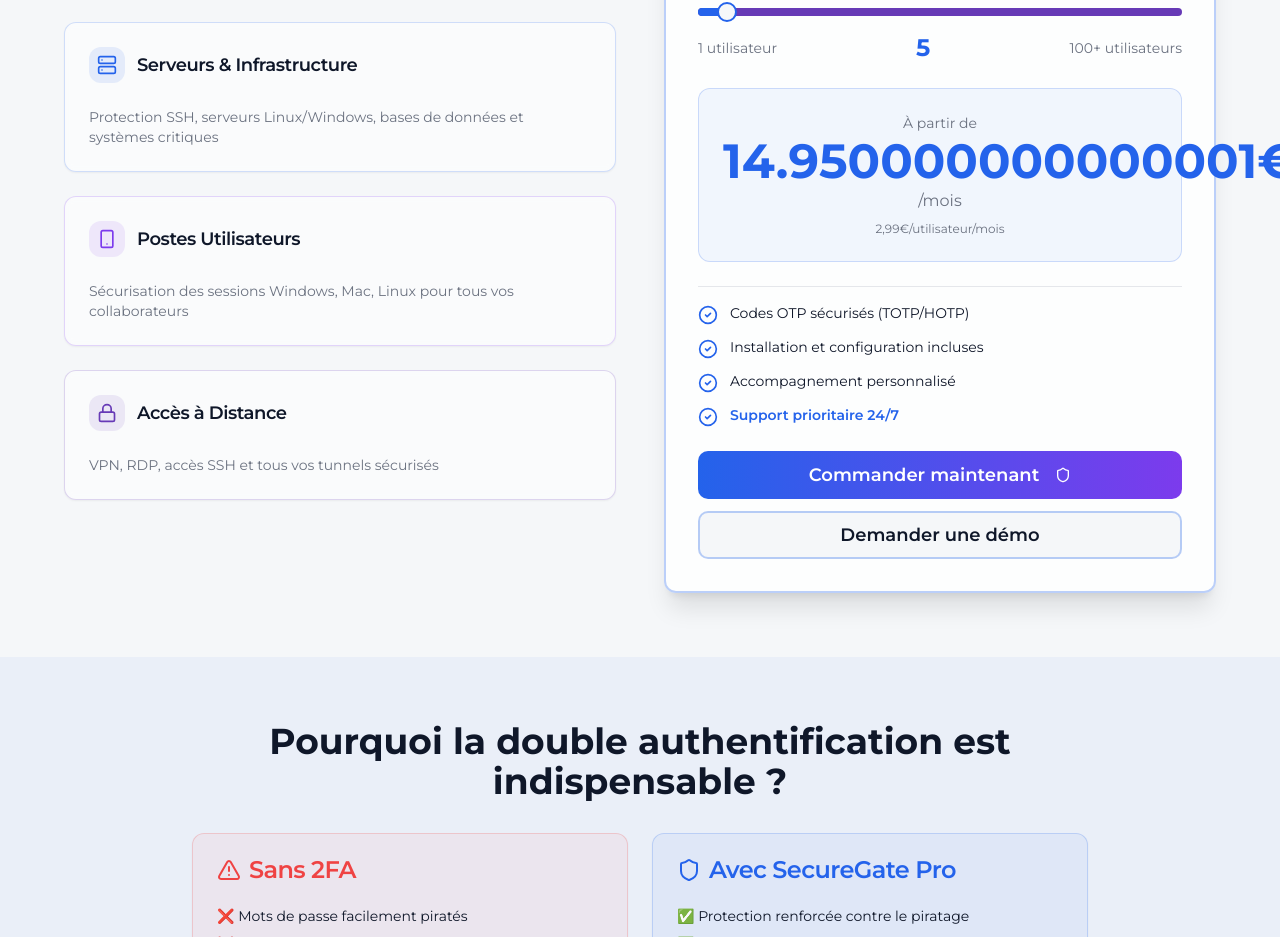
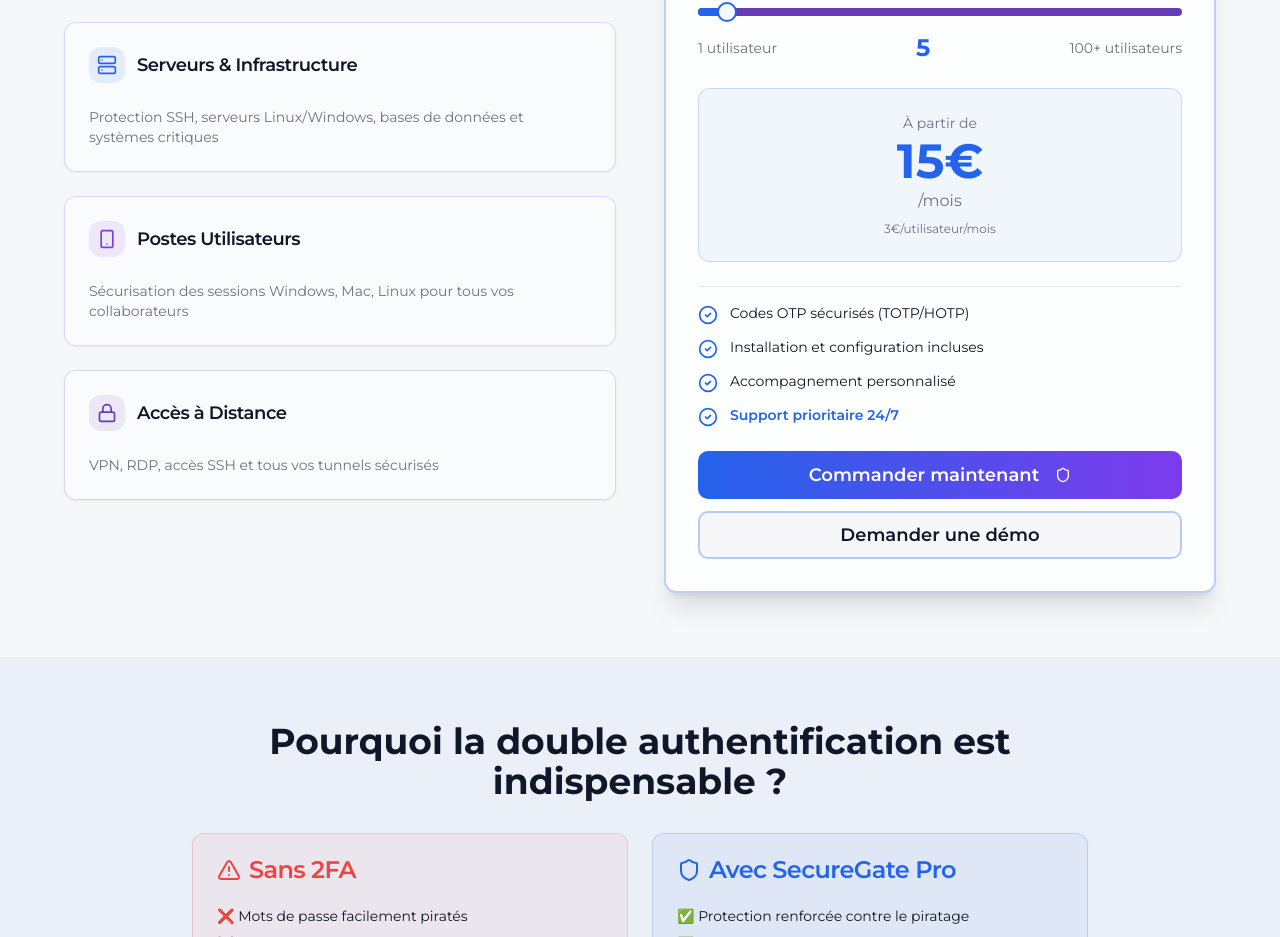
Before and after one commit to ramiabdallah1512/infonex-digital-forge, a React (Vite) app: page /products in a window 1280 px wide. Shown: the part 1088-2025 px from the top of the page. Built offline with nearby package versions, Linux system fonts and the light colour scheme; the HTML template or start-up script is replaced by a standard one.

Commit message:
Fix pricing calculation

```diff
--- a/src/pages/ProductsPage.tsx
+++ b/src/pages/ProductsPage.tsx
@@ -17,8 +17,8 @@ const ProductsPage = () => {
   const [userCount, setUserCount] = useState([5]);
 
   const calculatePrice = (users: number) => {
-    if (users < 10) return { price: users * 2.99, period: "/mois", isQuote: false };
-    if (users <= 50) return { price: users * 2.50, period: "/mois", isQuote: false };
+    if (users < 50) return { price: users * 3, period: "/mois", isQuote: false };
+    if (users <= 100) return { price: users * 2, period: "/mois", isQuote: false };
     return { price: 0, period: "", isQuote: true };
   };
 
@@ -190,7 +190,7 @@ const ProductsPage = () => {
                             <div>
                               <div className="text-3xl font-bold text-primary mb-2">Sur Devis</div>
                               <p className="text-sm text-muted-foreground">
-                                Pour plus de 50 utilisateurs, contactez-nous pour une offre personnalisée
+                                Pour plus de 100 utilisateurs, contactez-nous pour une offre personnalisée
                               </p>
                             </div>
                           ) : (
@@ -201,7 +201,7 @@ const ProductsPage = () => {
                               </div>
                               <div className="text-muted-foreground">{pricing.period}</div>
                               <div className="text-xs text-muted-foreground mt-2">
-                                {userCount[0] < 10 ? "2,99€/utilisateur/mois" : "2,50€/utilisateur/mois"}
+                                {userCount[0] < 50 ? "3€/utilisateur/mois" : "2€/utilisateur/mois"}
                               </div>
                             </div>
                           )}
```
